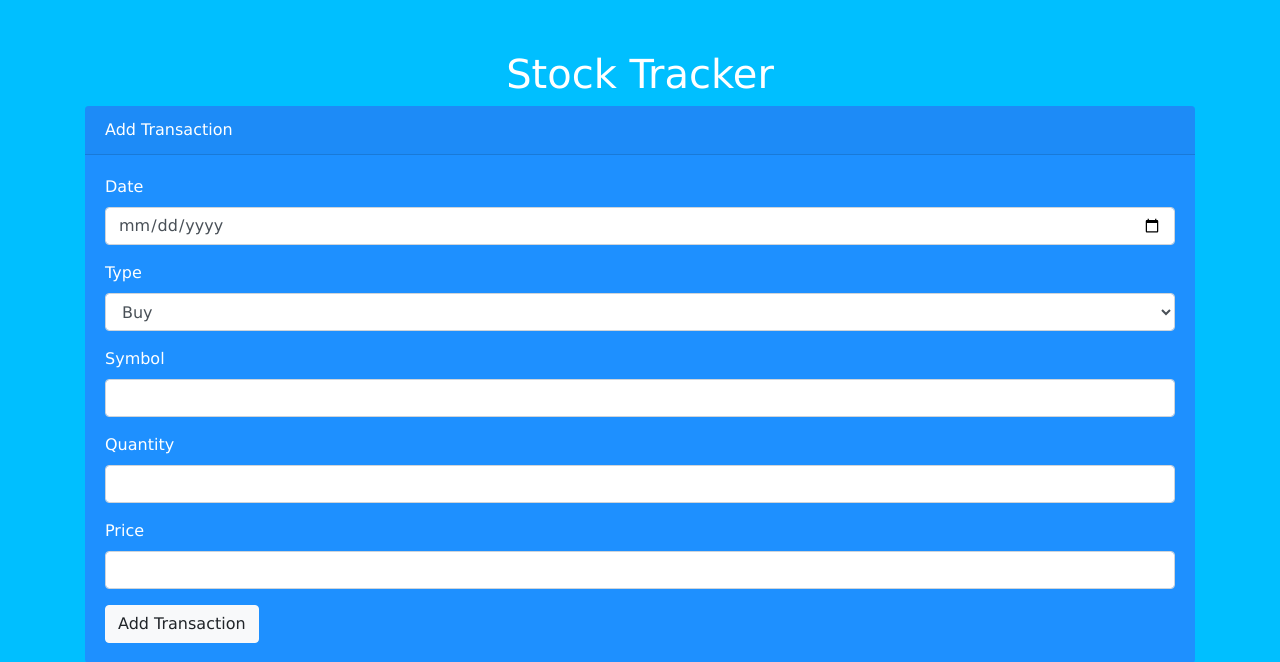
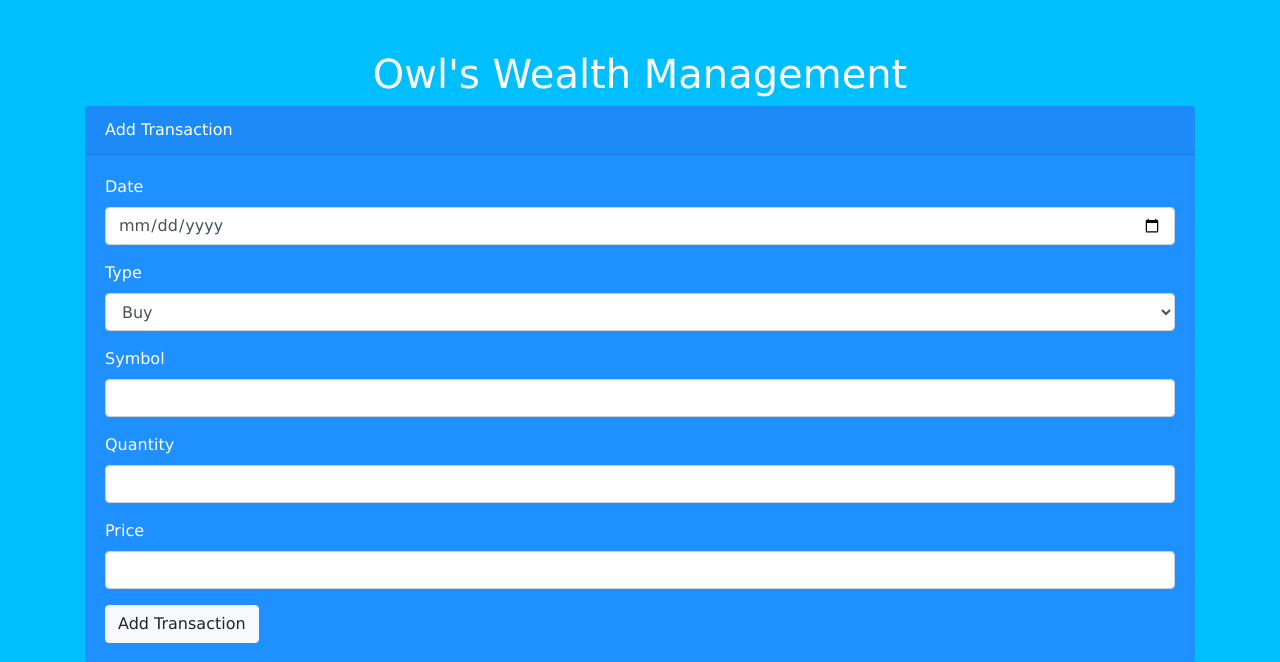
Before and after one commit to Jedi-Master-Teban/Stock-Tracker-Flask-App, a Flask app: template templates/index.html in a window 1280 px wide. Shown: the top 662 px of the page. Run offline with Flask 3, Linux system fonts and the light colour scheme; the template is opened without the code that fills it, so the values that code supplies are empty; some libraries are stand-ins or nearby versions.

Commit message:
Adición del README.md

```diff
--- a/templates/index.html
+++ b/templates/index.html
@@ -99,7 +99,7 @@
 </head>
 <body>
     <div class="container">
-        <h1 class="text-center">Stock Tracker</h1>
+        <h1 class="text-center">Owl's Wealth Management</h1>
         <div class="card">
             <div class="card-header">
                 Add Transaction
```
Also changed, not shown: README.md (added).
